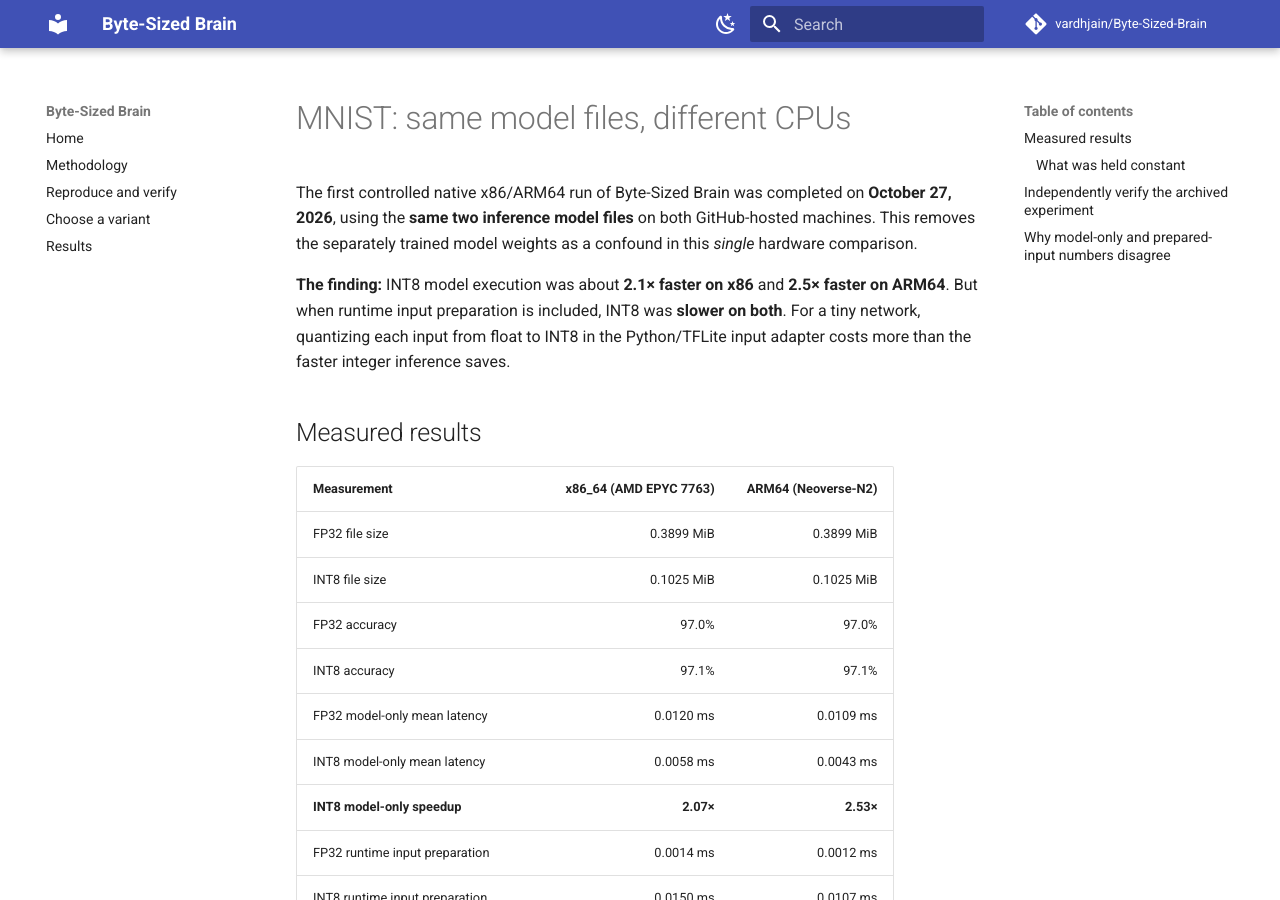
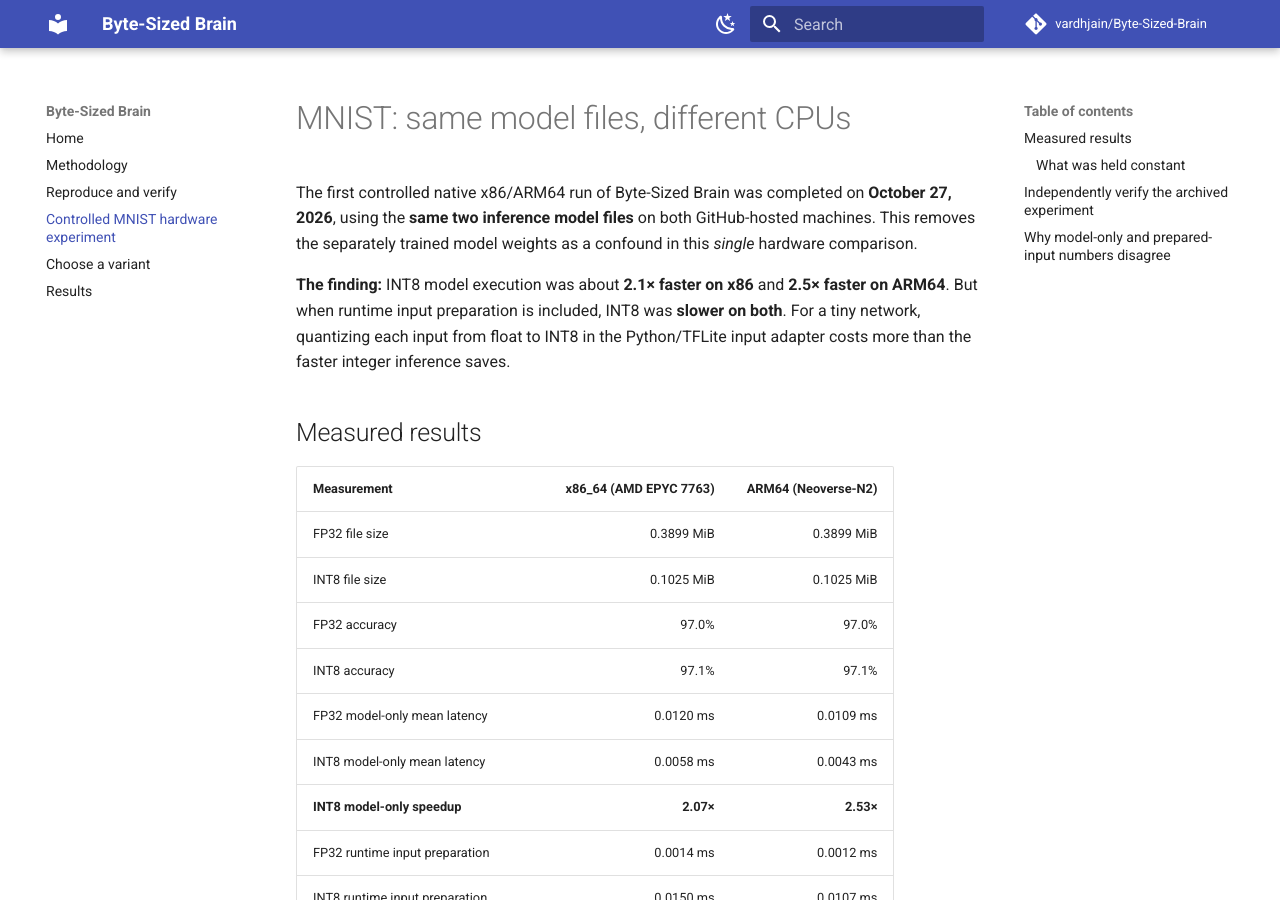
Before and after one commit to vardhjain/Byte-Sized-Brain, an MkDocs documentation site: the page built from docs/mnist-cross-hardware.md, in a window 1280 px wide and 900 px high. Built offline with MkDocs 1.6.1 and Material for MkDocs 9.7.7, drawn with Linux system fonts in a browser that asks for light colours; comment, search, counter and statistics services are not loaded.

Commit message:
docs: link controlled x86/ARM MNIST experiment in MkDocs navigation

```diff
--- a/mkdocs.yml
+++ b/mkdocs.yml
@@ -29,6 +29,7 @@ nav:
   - Home: index.md
   - Methodology: methodology.md
   - Reproduce and verify: reproducibility.md
+  - Controlled MNIST hardware experiment: mnist-cross-hardware.md
   - Choose a variant: recommender.md
   - Results: report.md
 
```
